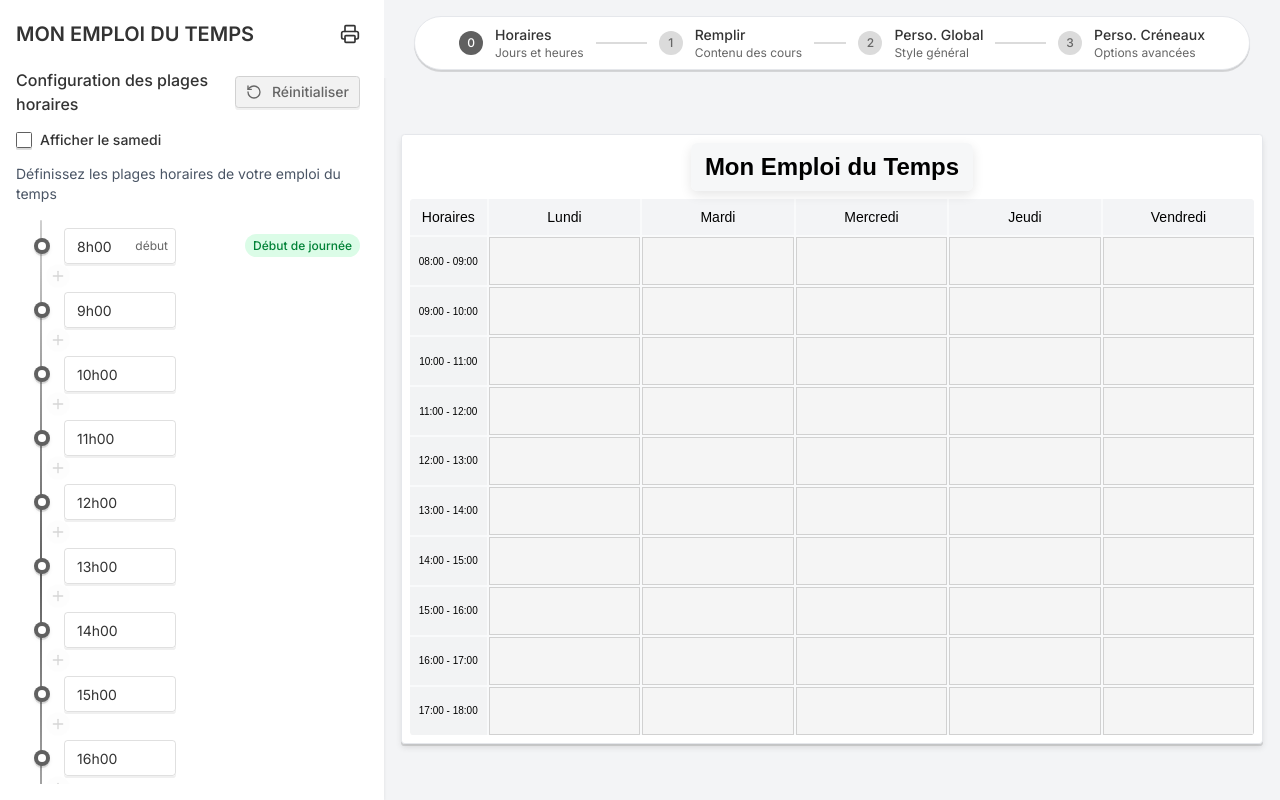
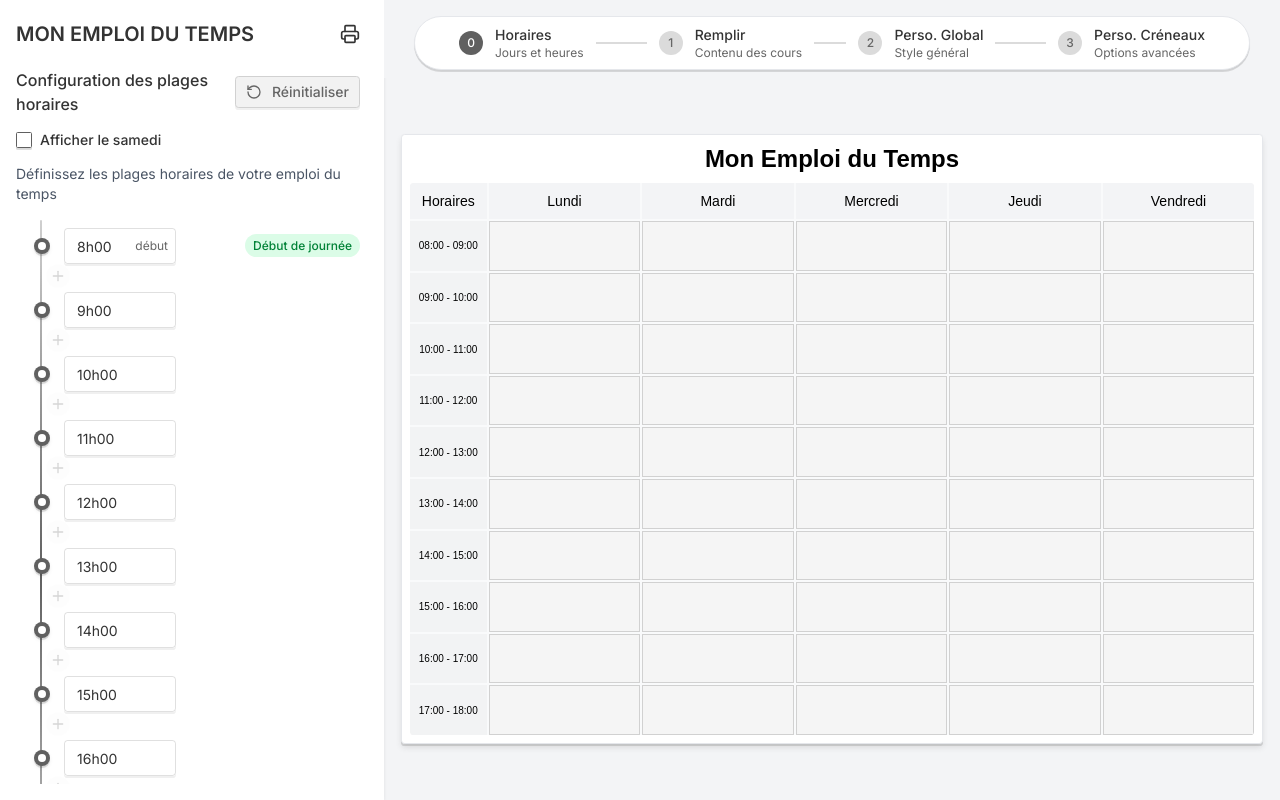
Before and after one commit to rgeron/mytt, a Next.js app: page / in a window 1280 px wide. Built offline with nearby package versions, Linux system fonts and the light colour scheme.

Commit message:
backgrouind

```diff
--- a/src/components/TimetablePreview.tsx
+++ b/src/components/TimetablePreview.tsx
@@ -322,13 +322,14 @@ export function TimetablePreview() {
         {/* Timetable content */}
         <div className="h-full w-full p-2 flex flex-col">
           <div className="text-center mb-2 relative">
-            {/* Wrapper for title and subtitle with semi-transparent background */}
+            {/* Conditionally render the styled wrapper or plain text based on backgroundImageUrl */}
+            {backgroundImageUrl ? (
               <div
                 style={{
                   backgroundColor: globalBackgroundColor
                     ? `${globalBackgroundColor}B3`
                     : "rgba(255, 255, 255, 0.7)", // ~70% opacity
-                padding: "0.5rem 0.85rem",
+                  padding: "0.5rem 0.85rem", // User's preferred padding
                   borderRadius: "0.375rem", // Equivalent to Tailwind's rounded-md
                   display: "inline-block",
                   backdropFilter: "blur(4px)",
@@ -341,7 +342,6 @@ export function TimetablePreview() {
                   style={{
                     fontFamily: titleFont,
                     color: titleColor,
-                  // textShadow: "1px 1px 2px black, 0 0 1em black, 0 0 0.2em black", // Remove text shadow
                   }}
                 >
                   {title}
@@ -351,18 +351,33 @@ export function TimetablePreview() {
                   style={{
                     fontFamily: globalFont,
                     color: globalColor,
-                  // textShadow: "1px 1px 1px black, 0 0 0.5em black", // Remove text shadow
                   }}
                 >
                   {subtitle}
                 </p>
               </div>
-            {/* Optional: Add a pseudo-element for backdrop blur if direct backdrop-filter is not sufficient or for more control
-                This would typically be done with a ::before or ::after on this parent div,
-                styled to cover the title/subtitle area and apply blur.
-                However, for simplicity, text-shadow is often a good first step.
-                If a stronger visual separation is needed, a semi-transparent blurred overlay could be added.
-            */}
+            ) : (
+              <>
+                <h1
+                  className="text-2xl font-bold text-primary"
+                  style={{
+                    fontFamily: titleFont,
+                    color: titleColor,
+                  }}
+                >
+                  {title}
+                </h1>
+                <p
+                  className="text-sm"
+                  style={{
+                    fontFamily: globalFont,
+                    color: globalColor,
+                  }}
+                >
+                  {subtitle}
+                </p>
+              </>
+            )}
           </div>
 
           {/* Timetable grid container - uses flex-1 to take remaining space */}
```
Lines whose indentation alone changed are shown as unchanged.
